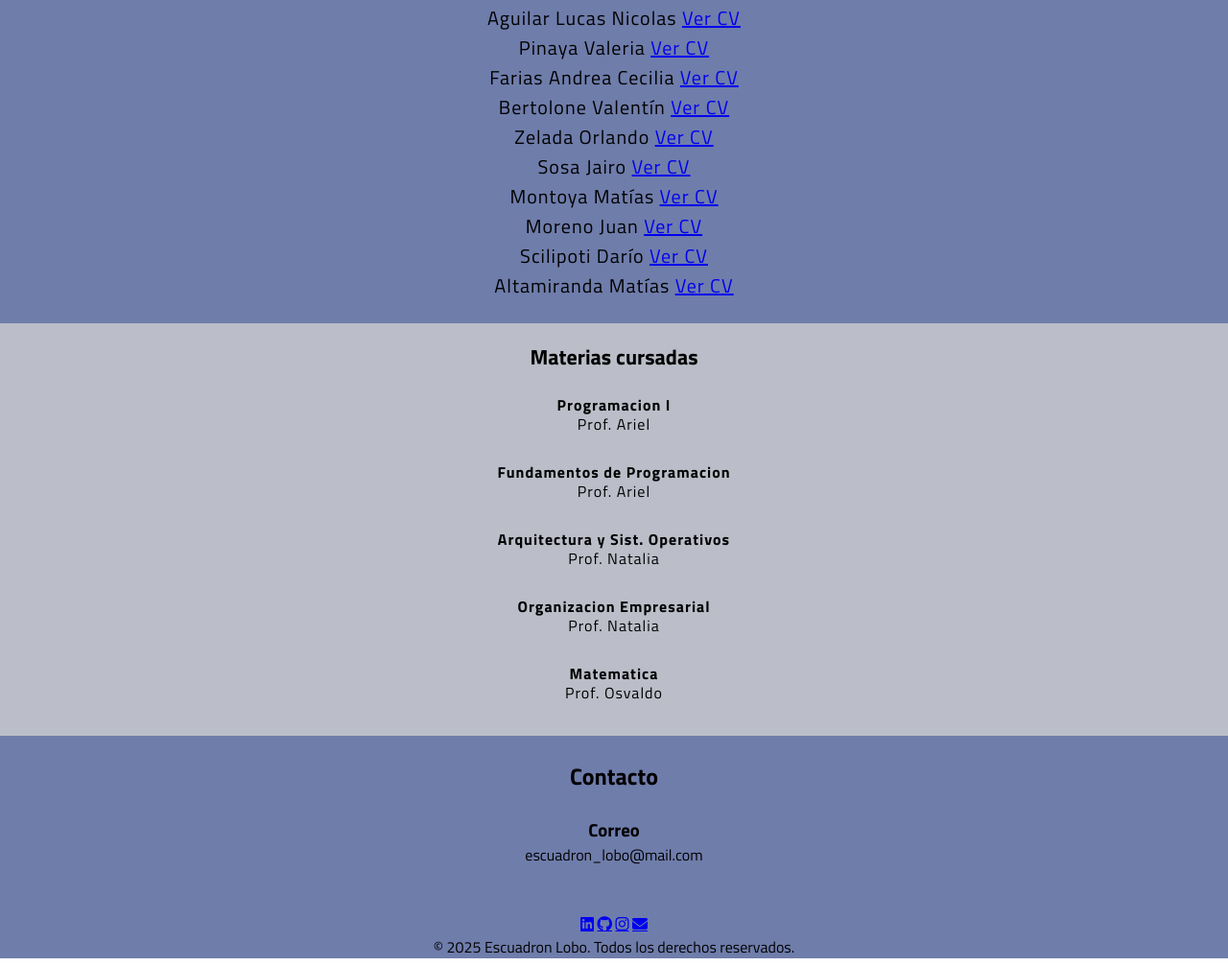
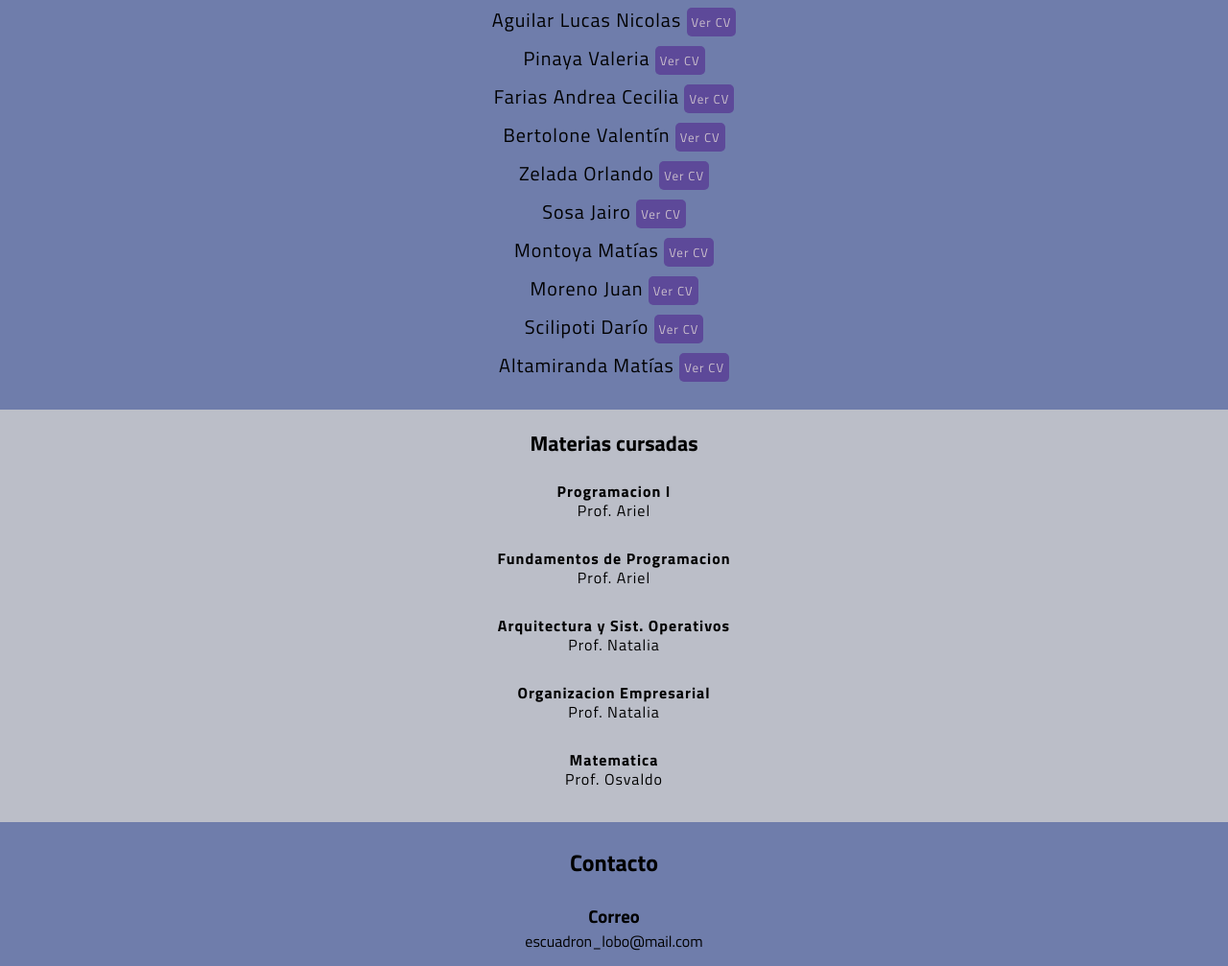
Before and after one commit to mathias5525/Portafolio-Grupo-Escuadron-Lobo, a plain HTML site: page index.html in a window 1280 px wide. Shown: the part 673-1680 px from the top of the page at 96% size. Drawn offline with Linux system fonts and the light colour scheme.

Commit message:
Update estilo.css

```diff
--- a/estilo.css
+++ b/estilo.css
@@ -86,6 +86,18 @@
     letter-spacing: 1px;
   }
 
+.integrantes .contenido-seccion a {
+    font-size: 13px;
+    display: inline-block; /*para que el enlace se comporte como un bloque*/
+    margin-top: 5px; /*margen superior*/
+    padding: 5px 5px; /*espacio interno del enlace*/
+    background-color: #5d4999; /*color de fondo del enlace*/
+    color: #cbbfcc; /*color del texto del enlace*/
+    text-decoration: none; /*sin subrayado*/
+    border-radius: 5px; /*bordes redondeados*/
+    margin-bottom: 5px; /*margen inferior*/
+}
+
  /*SECCION MATERIAS*/
  .materias{
     background-color: rgb(187, 190, 200);
@@ -120,3 +132,25 @@
     text-align: center;
     padding: 0 10px;
  }
+
+.contacto .contenido-seccion .iconos{
+    display: flex;  /*para que los iconos se alineen en fila*/
+    justify-content: center; /*centro los iconos*/
+    margin-top: 10px;  /*margen superior*/
+    padding: 10px;  /*agrego espacio interno*/
+    gap: 20px; /*espacio entre los iconos*/
+}
+
+.contacto .contenido-seccion .iconos a{
+    color: #50407e; /*color de los iconos*/
+    font-size: 30px; /*tamaño de los iconos*/
+
+}
+
+.contacto .contenido-seccion footer{
+    color: #d7d2e6; /*color del texto del footer*/
+    text-align: center; /*alineo el texto al centro*/
+    padding: 20px; /*espacio interno del footer*/
+    font-size: 15px; /*tamaño del texto*/
+    margin-top: 50px; /*margen superior*/
+}
```
